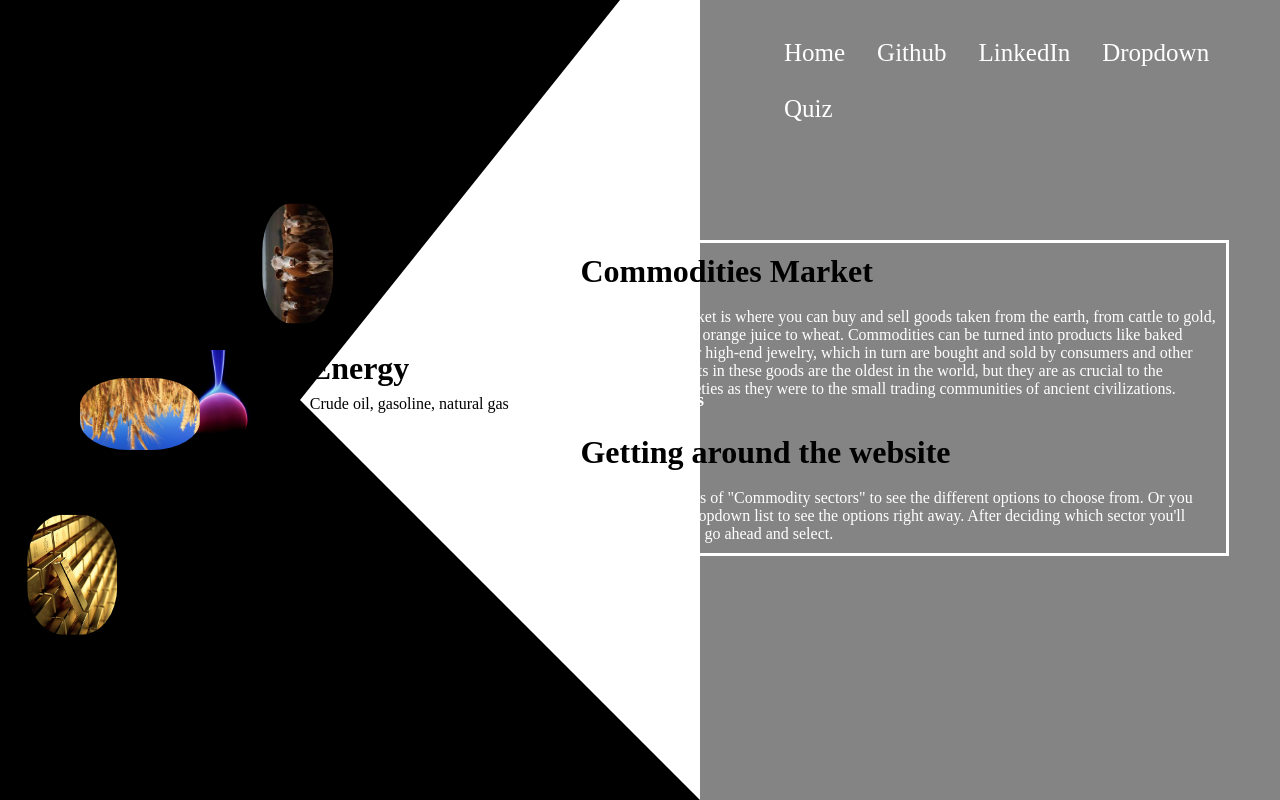
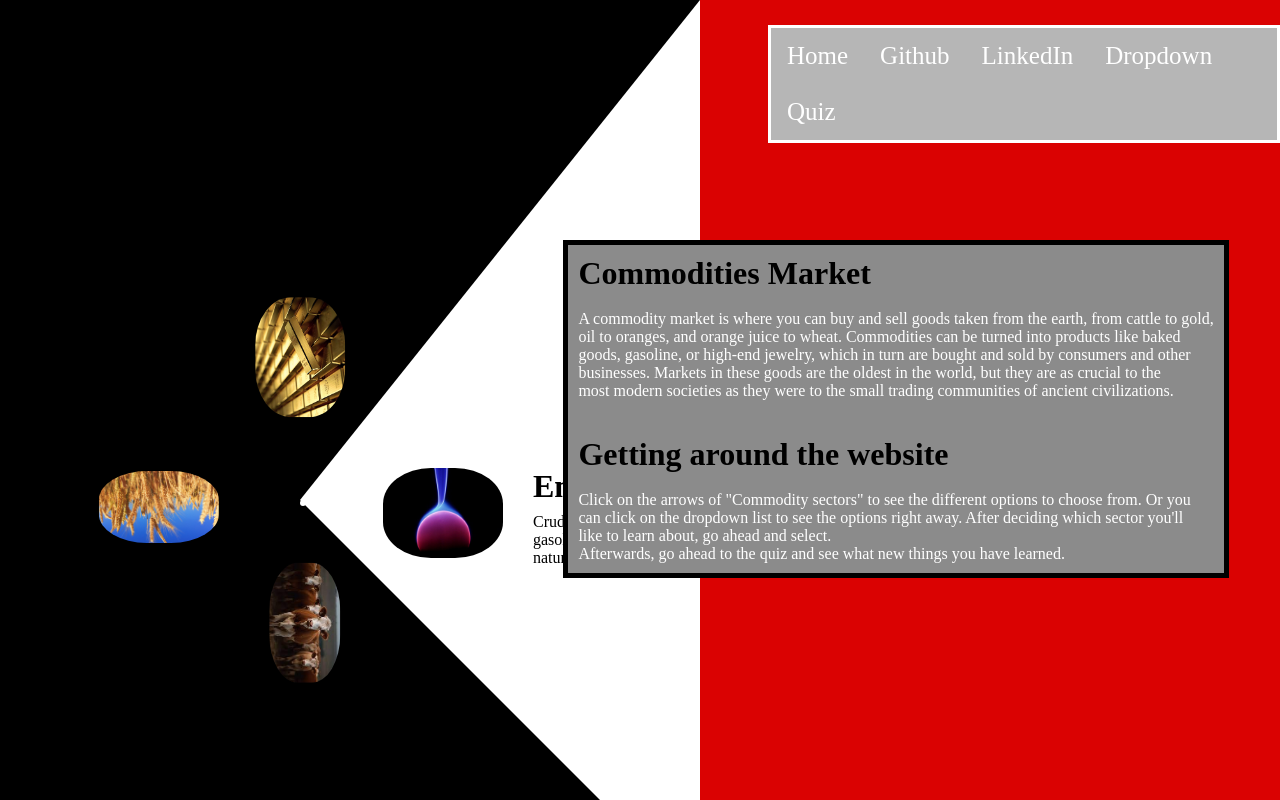
Before and after one commit to JhonJSC182/Jhon_Salazar, a website built with webpack: page index.html in a window 1280 px wide. Built offline with nearby package versions, Linux system fonts and the light colour scheme; some icons are missing; files whose address does not match are found by name.

Commit message:
add music to quiz and adjusted the home page circle

```diff
--- a/index.html
+++ b/index.html
@@ -32,7 +32,7 @@
         </header>
 
         <div class="information">
-            <div class="overlay"></div>
+            <div class="overlay">
 
             <div id="circle">
                 <div class="feature one">
@@ -65,12 +65,13 @@
                 </div>
             </div>
         </div>
+
         <div class="controls">
             <img id="up" src="./src/styles/images/icons8-arrow-24.png" alt="">
             <h3>Commodity sectors</h3>
             <img id="down" src="./src/styles/images/icons8-arrow-24.png" alt="">
         </div>
-
+    </div>
 
         <div class="instructions">
             <h1>Commodities Market</h1>
@@ -87,6 +88,7 @@
             <p>Click on the arrows of "Commodity sectors" to see the different options to choose from. Or you</p>
             <p>can click on the dropdown list to see the options right away. After deciding which sector you'll</p>
             <p>like to learn about, go ahead and select.</p>
+            <p>Afterwards, go ahead to the quiz and see what new things you have learned.</p>
         </div>
     </div>
 
--- a/style.css
+++ b/style.css
@@ -20,16 +20,17 @@
     overflow: hidden;
     background-size: cover;
     background-repeat: no-repeat;
-    background-color: #848484;
+    background-color: #da0202;
     /* background-image: url(./src/styles/images/sea-ocean-sky-night-cosmos-view-826635-pxhere.com_-scaled.jpg); */
 }
 
 
 header {
-    position: absolute;
-    top: 25px;
-    left: 60%;
-    /* border: solid; */
+  position: absolute;
+  top: 25px;
+  left: 60%;
+  border: solid;
+  background-color: #b6b6b6;
 }
 
 .nav {
@@ -97,22 +98,25 @@ header {
 
   .information {
     width: 59%;
-    height: 1000px;
+    height: 100%;
     position:relative;
     top: 50%;
     left: -40;
     transform: translateY(-50%);
-
+    background-color: #da0202;
+    /* border: solid; */
+    /* z-index: 4; */
+    /* border: solid; */
   }
 
   #circle {
-    width: 100%;
-    height: 1000px;
+    width: 80%;
+    height: 100%;
     position: absolute;
     top: 0;
     left: -26%;
     border-radius: 50%;
-    /* border: solid; */
+    border: solid;
     /* background-color: #ccc; */
     transform: rotate(0deg);
     transition: 1s;
@@ -123,7 +127,7 @@ header {
   }
 
   .feature {
-    position: absolute;
+    /* position: absolute; */
     display: flex;
     color: #000000;
   }
@@ -137,27 +141,31 @@ header {
   }
 
   .one{
-    top: 450px;
-    right: 50px;
-
+    bottom: -8vh;
+    left: 10vh;
+    position: absolute;
+    /* border-top: solid white; */
   }
 
   .two {
-    top: 200px;
-    left: 310px;
-    transform: rotate(-90deg);
+    top: 20vh;
+    left: -18vh;
+    transform: rotate(90deg);
+    position: absolute;
   }
 
   .three {
-    bottom: 450px;
-    left:120px;
-    transform: rotate(-180deg);
+    bottom: -5vh;
+    left:-45vh;
+    transform: rotate(180deg);
+    position: absolute;
   }
 
   .four {
-    bottom: 200px;
-    right: 350px;
-    transform: rotate(-270deg);
+    bottom: 20vh;
+    right: -15vh;
+    transform: rotate(-90deg);
+    position: absolute;
   }
 
    .market {
@@ -173,7 +181,7 @@ header {
 
   .controls {
     position: absolute;
-    right: 45%;
+    right: 10%;
     top: 50%;
     transform: translateY(-50%);
     text-align: center;
@@ -205,14 +213,16 @@ header {
     position: absolute;
     left: 0;
     top: 0;
+    /* border: solid; */
   }
 
   .instructions {
     right: 4%;
     top: 30%;
-    border: solid;
+    border: solid black 5px;
     position:absolute;
     padding: 10px;
+    background-color: #8b8b8b;
     /* width: 15px; */
   }
 
```
Also changed, not shown: quiz.html (+22 -0 lines), styling/quiz.css (+18 -2 lines), 1 other file.
